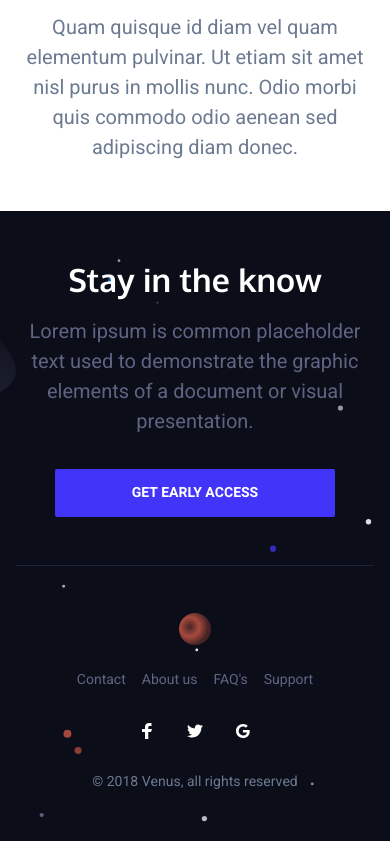
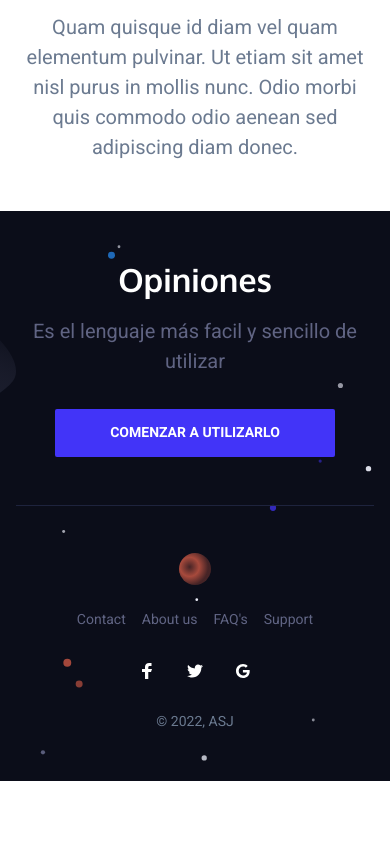
Before and after one commit to JECC230/Landy-Page, a plain HTML site: page index.html in a window 390 px wide. Shown: the part 4687-5528 px from the top of the page. After the commit the page ends 5468 px from the top, so only its background shows below. Drawn offline with nearby package versions, Linux system fonts and the light colour scheme; files that its build step writes are made by us from their sources.

Commit message:
Se agregaron opiniones

```diff
--- a/index.html
+++ b/index.html
@@ -117,10 +117,10 @@
 					<div class="container-sm">
 						<div class="cta-inner section-inner">
 							<div class="cta-header text-center">
-								<h2 class="section-title mt-0">Stay in the know</h2>
-								<p class="section-paragraph">Lorem ipsum is common placeholder text used to demonstrate the graphic elements of a document or visual presentation.</p>
+								<h2 class="section-title mt-0">Opiniones</h2>
+								<p class="section-paragraph">Es el lenguaje más facil y sencillo de utilizar</p>
 								<div class="cta-cta">
-									<a class="button button-primary button-wide-mobile" href="#">Get early access</a>
+									<a class="button button-primary button-wide-mobile" href="#">Comenzar a utilizarlo</a>
 								</div>
 							</div>
 						</div>
@@ -175,7 +175,7 @@
 								</a>
 							</li>
 						</ul>
-						<div class="footer-copyright">&copy; 2018 Venus, all rights reserved</div>
+						<div class="footer-copyright">&copy; 2022, ASJ</div>
 					</div>
 				</div>
 			</div>
```
